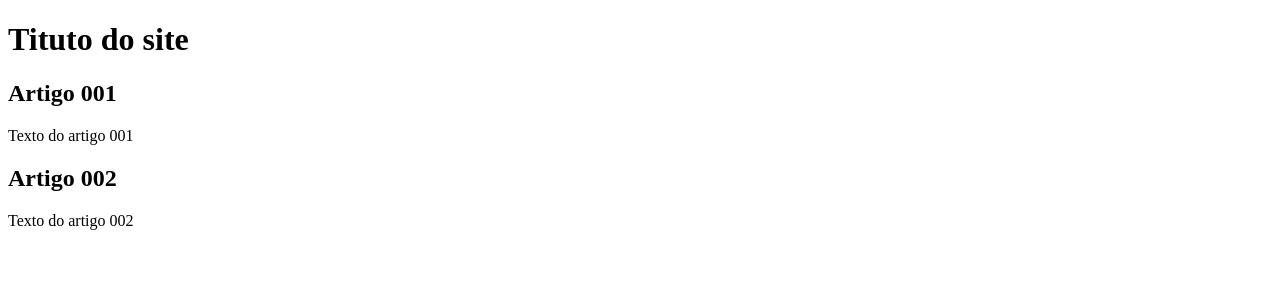
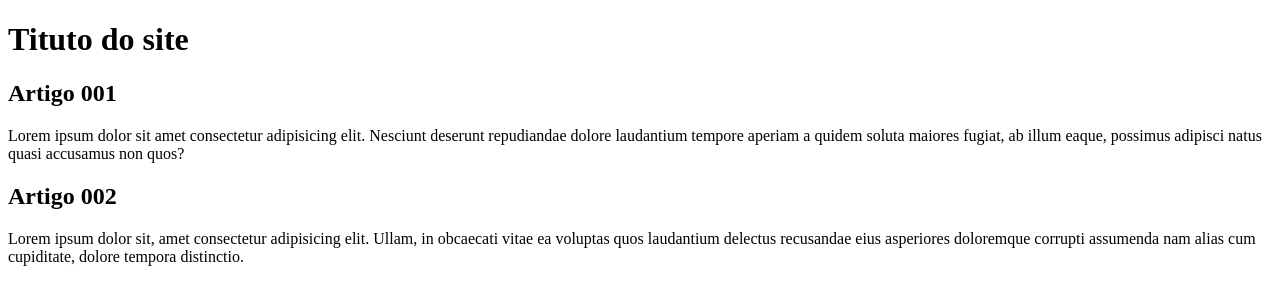
Before and after one commit to claudio1code/projeto-site, a plain HTML site: page index.html in a window 1280 px wide. Drawn offline with Linux system fonts and the light colour scheme.

Commit message:
comecei a escrever o designer

```diff
--- a/index.html
+++ b/index.html
@@ -3,7 +3,7 @@
 <head>
     <meta charset="UTF-8">
     <meta name="viewport" content="width=device-width, initial-scale=1.0">
-    <title>Projeto Site</title>
+    <title>Só para testar</title>
 </head>
 <body>
     <main>
@@ -12,11 +12,11 @@
         </header>
         <article>
             <h2>Artigo 001</h2>
-            <p>Texto do artigo 001</p>
+            <p>Lorem ipsum dolor sit amet consectetur adipisicing elit. Nesciunt deserunt repudiandae dolore laudantium tempore aperiam a quidem soluta maiores fugiat, ab illum eaque, possimus adipisci natus quasi accusamus non quos?</p>
         </article>
         <article>
             <h2>Artigo 002</h2>
-            <p>Texto do artigo 002</p>
+            <p>Lorem ipsum dolor sit, amet consectetur adipisicing elit. Ullam, in obcaecati vitae ea voluptas quos laudantium delectus recusandae eius asperiores doloremque corrupti assumenda nam alias cum cupiditate, dolore tempora distinctio.</p>
         </article>
     </main>
 
```
